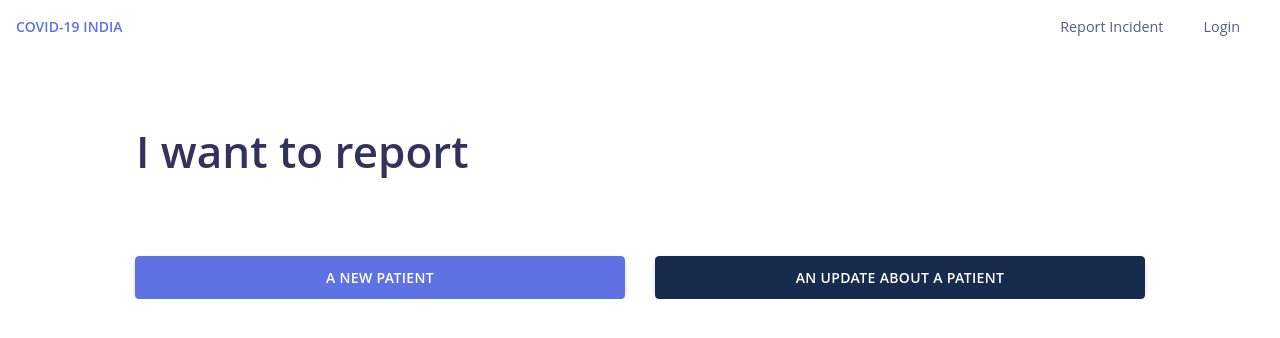
After one commit to covid19india/CovidCrowd, a Django app: page /new-report in a window 1280 px wide. The commit adds this page. Shown: the top 338 px of the page. Run offline with Django 3.2, Linux system fonts and the light colour scheme; some libraries are stand-ins or nearby versions.

Commit message:
added a new incident page with two buttons

```diff
--- a/patients/forms.py
+++ b/patients/forms.py
@@ -4,7 +4,7 @@ from crispy_forms.helper import FormHelper
 from crispy_forms.layout import Submit
 
 
-from .models import Report, Patient
+from .models import Report, Patient, StatusUpdate
 
 
 class ReportForm(forms.ModelForm):
--- a/patients/templates/patients/_base.html
+++ b/patients/templates/patients/_base.html
@@ -37,7 +37,7 @@
         </div>
       </div>
       <div class="navbar-nav ml-auto">
-        <a class="nav-item nav-link" href="{% url 'patients:report' %}">Report Incident</a>
+        <a class="nav-item nav-link" href="{% url 'patients:new-report' %}">Report Incident</a>
         {% if user.is_authenticated %}
           <a class="nav-item nav-link" href="{% url 'patients:review' %}">Review Queue</a>
           <a class="nav-item nav-link" href="{% url "patients:logout" %}">Logout</a>
--- /dev/null
+++ b/patients/templates/patients/new_report.html
@@ -0,0 +1,20 @@
+{% extends "patients/_base.html" %}
+
+{% block content %}
+  <div class="row text-center mt-5">
+    <h1 class="display-2 p-3">I want to report</h1>
+  </div>
+  <div class="row mt-5">
+    <div class="col-12 col-md-6">
+      <a href="{% url "patients:report" %}" class="btn btn-primary btn-block">
+        A new patient
+      </a>
+    </div>
+    <div class="col-12 col-sm-6">
+      <a href="#" class="btn btn-default btn-block">
+        An update about a patient
+      </a>
+    </div>
+  </div>
+
+{% endblock %}
--- a/patients/urls.py
+++ b/patients/urls.py
@@ -7,6 +7,7 @@ app_name = "patients"
 urlpatterns = [
     path("", views.index, name="index"),
     path("report", views.report, name="report"),
+    path("new-report", views.new_report, name="new-report"),
     path("thank_you", views.thank_you, name="thank_you"),
     path("review", views.review, name="review"),
     path("logout", views.logout, name="logout"),
--- a/patients/views.py
+++ b/patients/views.py
@@ -9,6 +9,10 @@ from .models import Report, Patient
 
 def index(request):
     return render(request, "patients/index.html")
+
+
+def new_report(request):
+    return render(request, "patients/new_report.html")
 
 
 def report(request):
```
